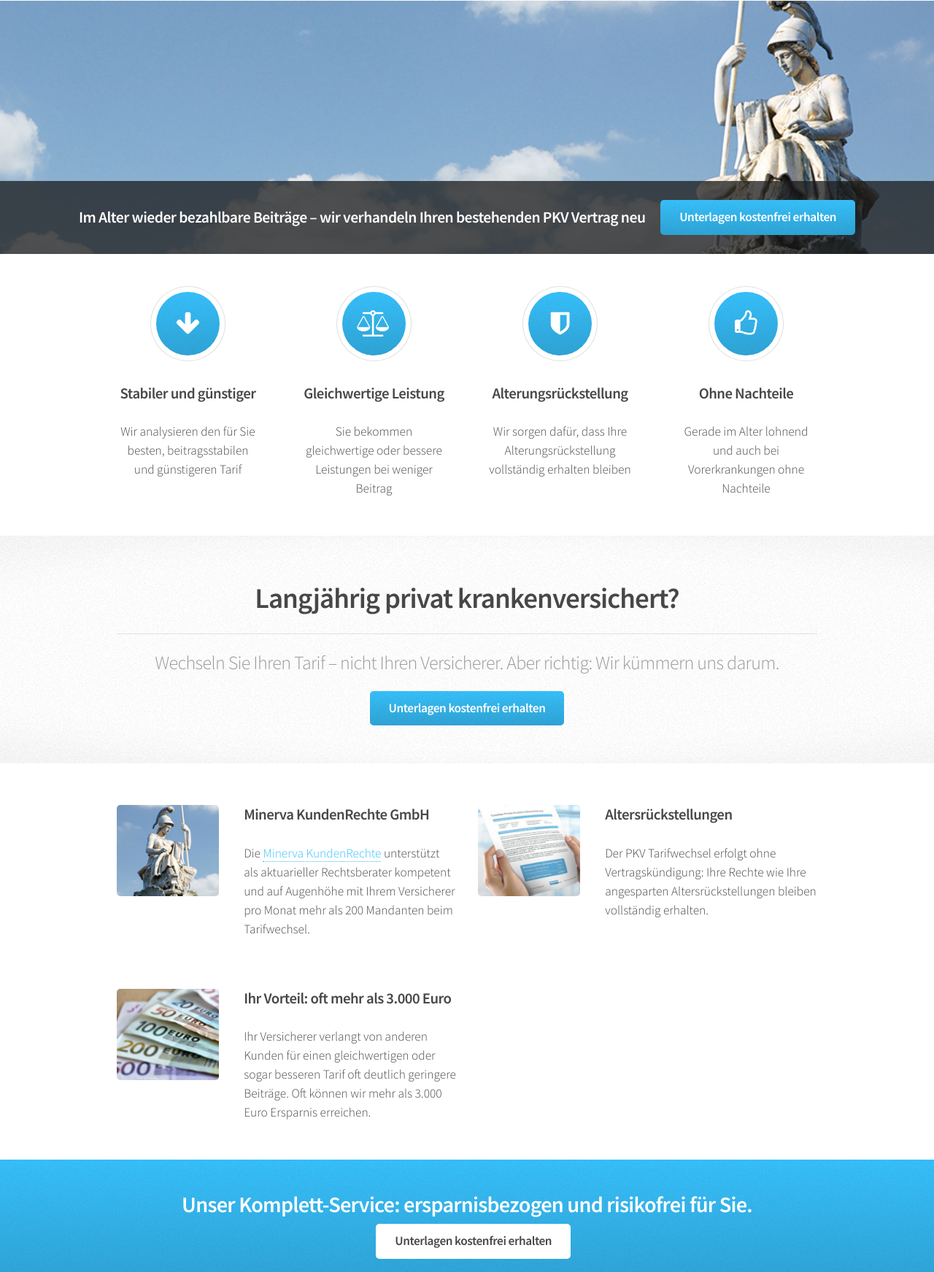
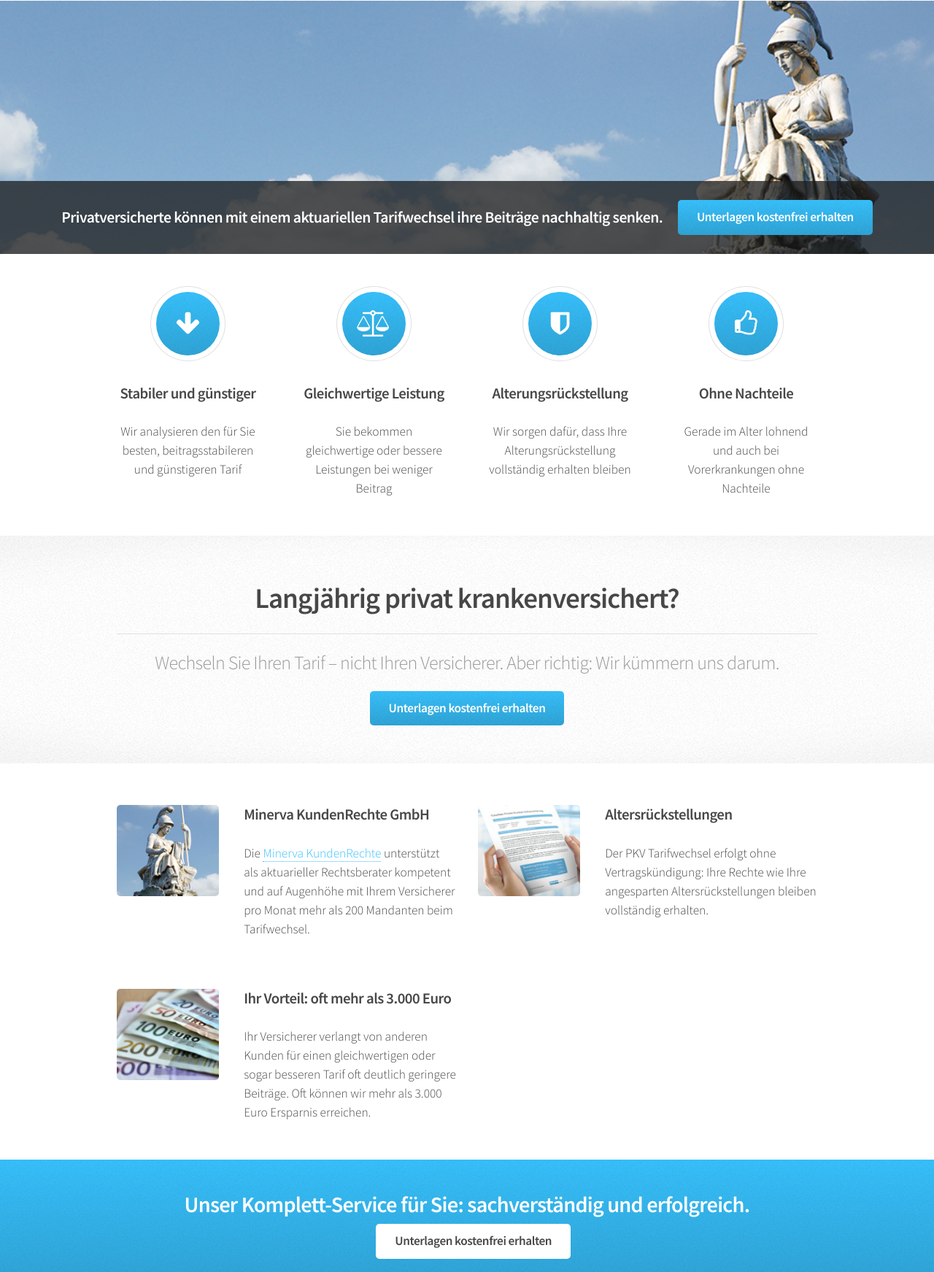
Before and after one commit to minervakundenrechte/minerva-tarifwechsel, a plain HTML site: page index.html in a window 1280 px wide. Shown: the part 97-1840 px from the top of the page at 73% size. Drawn offline with Linux system fonts and the light colour scheme.

Commit message:
Formulierungen

```diff
--- a/index.html
+++ b/index.html
@@ -24,7 +24,7 @@
 			<!-- Banner -->
 				<section id="banner">
 					<header>
-						<h2>Im Alter wieder bezahlbare Beiträge – wir verhandeln Ihren bestehenden PKV Vertrag neu</h2>
+						<h2>Privatversicherte können mit einem aktuariellen Tarifwechsel ihre Beiträge nachhaltig senken.</h2>
 						<a href="#" class="manual-optin-trigger button" data-optin-slug="xd7n5nktdepo54bg">Unterlagen kostenfrei erhalten</a>
 					</header>
 				</section>
@@ -37,7 +37,7 @@
 								<div class="box highlight">
 									<i class="icon major fa-arrow-down"></i>
 									<h3>Stabiler und günstiger</h3>
-									<p>Wir analysieren den für Sie besten, beitragsstabilen und günstigeren Tarif</p>
+									<p>Wir analysieren den für Sie besten, beitragsstabileren und günstigeren Tarif</p>
 								</div>
 							</section>
 							<section class="3u 12u(narrower)">
@@ -121,7 +121,7 @@
 				<section id="cta" class="wrapper style3">
 					<div class="container">
 						<header>
-							<h2>Unser Komplett-Service: ersparnisbezogen und risikofrei für Sie.</h2>
+							<h2>Unser Komplett-Service für Sie: sachverständig und erfolgreich.</h2>
 							<a href="#" class="manual-optin-trigger button" data-optin-slug="xd7n5nktdepo54bg">Unterlagen kostenfrei erhalten</a>
 						</header>
 					</div>
@@ -164,7 +164,7 @@
 				<section id="cta" class="wrapper style3">
 					<div class="container">
 						<header>
-							<h2>Unser Komplett-Service: ersparnisbezogen und risikofrei für Sie.</h2>
+							<h2>Unser Komplett-Service für Sie: sachverständig und erfolgreich.</h2>
 							<a href="#" class="manual-optin-trigger button" data-optin-slug="xd7n5nktdepo54bg">Unterlagen kostenfrei erhalten</a>
 						</header>
 					</div>
@@ -180,7 +180,7 @@
 <li><i class="icon fa-check-square-o"></i> Oft mehr als 3.000 Euro Ersparnis pro Jahr und Person möglich</li>
 </ul>
 <p>Da der Ver­sicherer Vertragspartei mit eigenen Interessen ist, gelingt eine für den PKV Kunden zielführende Vertragsumstellung nur mit sachverständiger Unterstützung. Die Lö­sung: Minerva KundenRechte ver­hilft Ihnen mit der notwendigen aktuariellen Expertise und Erfahrung zu Ihrem Recht.</p>
-<p>Immer mehr PKV Kun­den ver­trauen uns und nutzen unseren Komplett-Service. Wir be­treuen pro Mo­nat mehr als 200 Man­danten beim erfolg­reichen PKV Tarif­wechsel innerhalb des eigenen Ver­sicherers. Wir über­nehmen dabei die komp­lette Ab­wicklung – unser Angebot an Sie: Wir er­mitteln den für Sie best­möglichen Ta­rif innerhalb Ihres Versicherers, be­le­gen dies mit einem ver­bindlichen Gut­achten und ver­tre­ten bei der Vertrags­umstellung zielführend Ihre In­te­ressen gegenüber Ihrem Ver­sicherer unter Wahrung aller Ihrer erworbenen Rechte. Und das zu einem sehr fairen Preis – und nur bei Erfolg.</p>
+<p>Immer mehr PKV Kun­den ver­trauen uns und nutzen unseren Komplett-Service. Wir be­treuen pro Mo­nat mehr als 200 Man­danten beim erfolg­reichen PKV Tarif­wechsel innerhalb des eigenen Ver­sicherers. Wir über­nehmen dabei die komp­lette Ab­wicklung – unser Angebot an Sie: Wir er­mitteln den für Sie best­möglichen Ta­rif innerhalb Ihres Versicherers und be­le­gen dies mit einem ver­bindlichen Gut­achten. Und wenn Sie dies wünschen, führen wir die Vertrags­umstellung zielführend für Sie herbei und vertreten dabei Ihre In­te­ressen gegenüber Ihrem Ver­sicherer. Und das zu einem fairen und angemessenen Honorar.</p>
 					</div>
 				</section>
 
```
